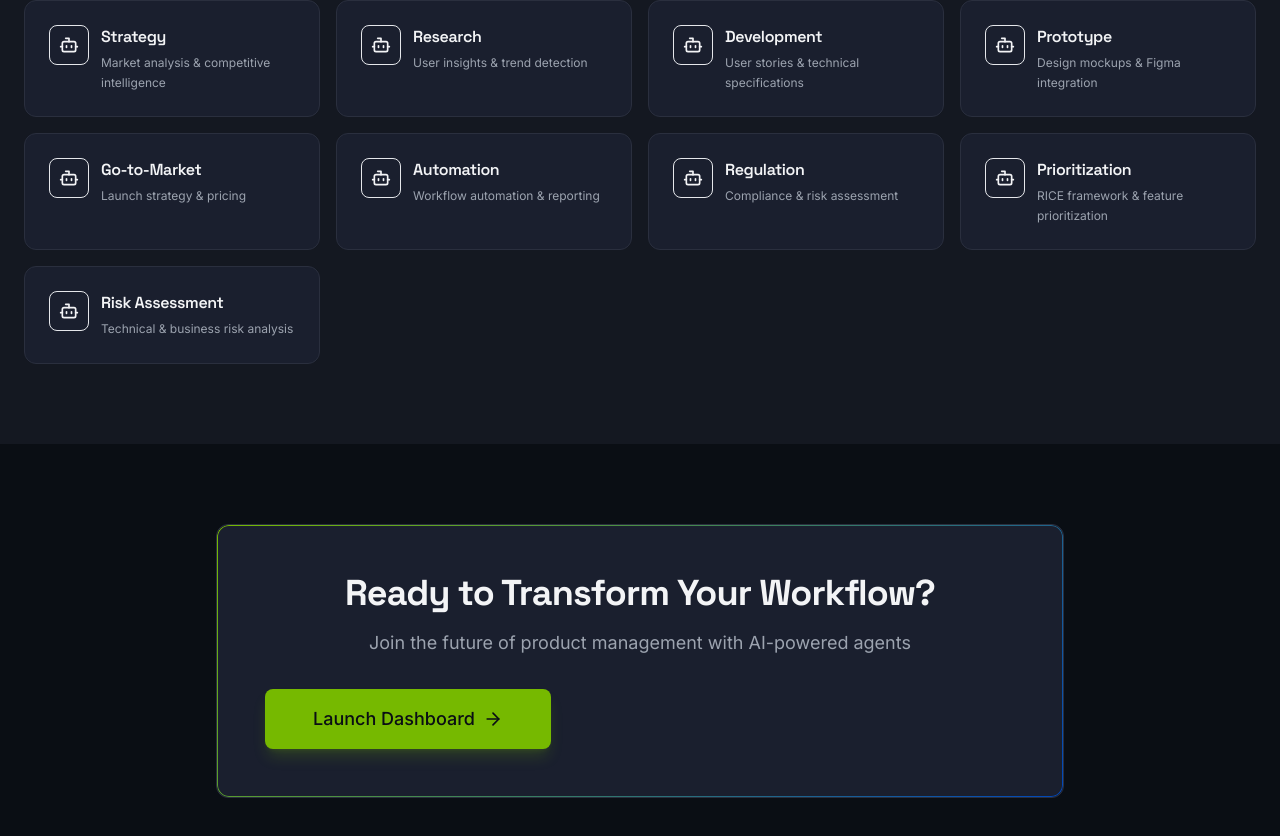
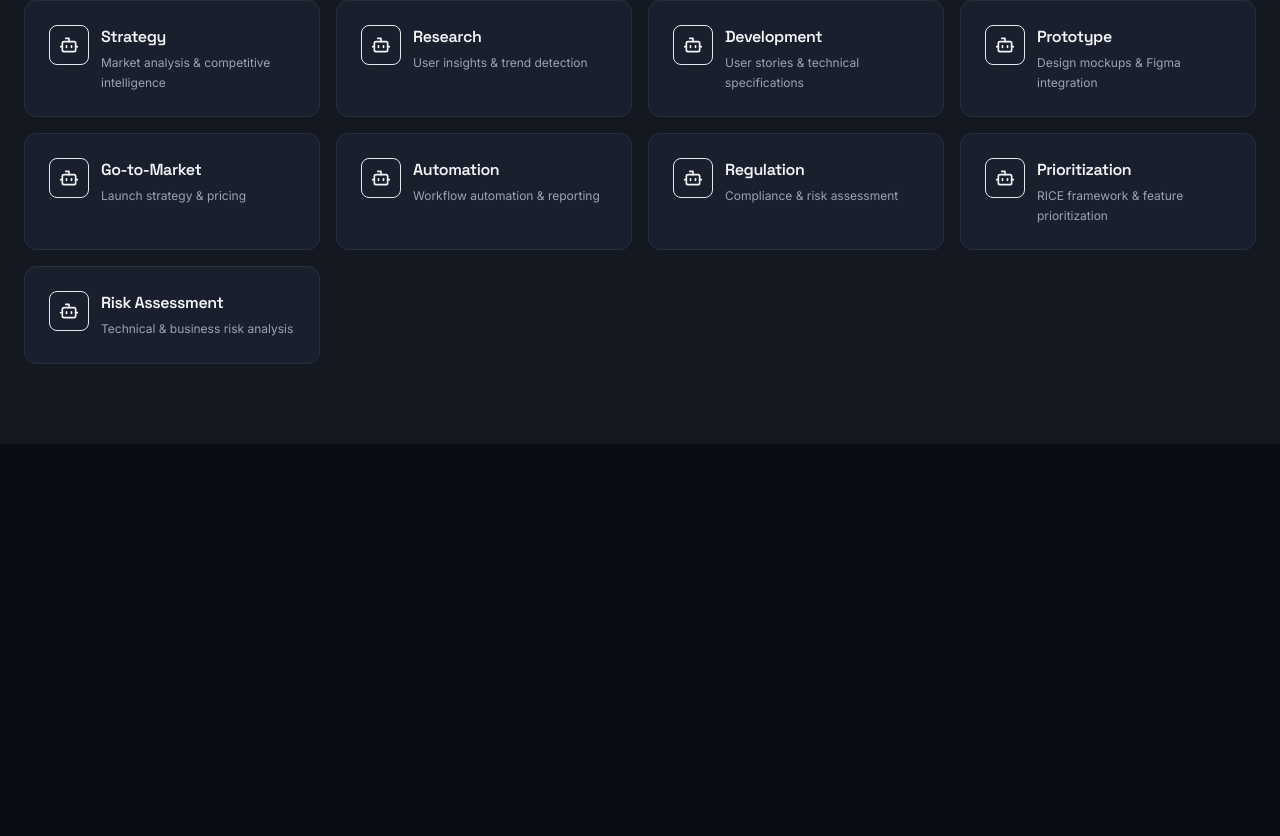
Before and after one commit to Ka2507/hackutd2025, a React (Vite) app in the folder frontend/: page / in a window 1280 px wide. Shown: the part 923-1759 px from the top of the page. After the commit the page ends 1367 px from the top, so only its background shows below. Built offline with nearby package versions, Linux system fonts and the light colour scheme; no server answers; sample sign-in values are in the browser's storage.

Commit message:
Remove CTA section from home page and ensure clean landing experience
- Removed 'Ready to Transform Your Workflow?' bottom section
- Cleaner, more focused home page layout
- Agent showcase is now the final section before modals
- Improved visual hierarchy and user flow

```diff
--- a/frontend/src/pages/Home.tsx
+++ b/frontend/src/pages/Home.tsx
@@ -213,30 +213,6 @@ export const Home: React.FC = () => {
         </div>
       </div>
 
-      {/* CTA Section */}
-      <div className="max-w-4xl mx-auto px-6 py-20 text-center">
-        <motion.div
-          initial={{ opacity: 0, y: 20 }}
-          animate={{ opacity: 1, y: 0 }}
-          transition={{ delay: 1.5, duration: 0.8 }}
-          className="card gradient-border p-12"
-        >
-          <h2 className="text-3xl md:text-4xl font-display font-bold text-gray-100 mb-4">
-            Ready to Transform Your Workflow?
-          </h2>
-          <p className="text-lg text-gray-400 mb-8">
-            Join the future of product management with AI-powered agents
-          </p>
-          <button
-            onClick={() => navigate('/dashboard')}
-            className="btn btn-primary text-lg px-12 py-4"
-          >
-            Launch Dashboard
-            <ArrowRight className="w-5 h-5" />
-          </button>
-        </motion.div>
-      </div>
-
       {/* PRD Modals */}
       <PRDSelectionModal
         isOpen={showPRDSelection}
```
